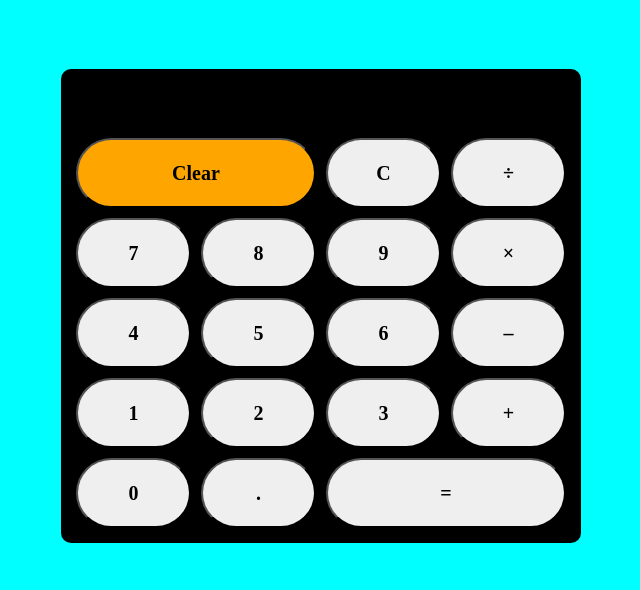
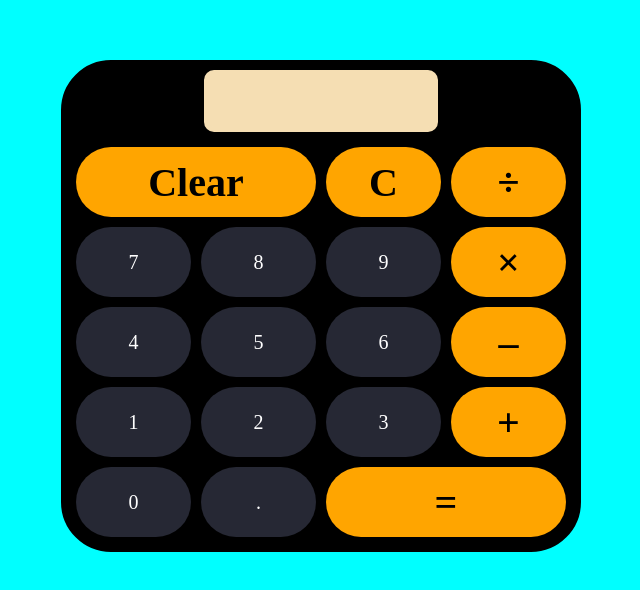
Before and after one commit to Ojaswi2000/calculator, a React (Create React App) app: page / in a window 1280 px wide. Shown: the part 114-704 px from the top of the page, without its empty margins (339-979 px from the left). Built offline with nearby package versions, Linux system fonts and the light colour scheme; a web font is replaced by a local one.

Commit message:
added final styles

```diff
--- a/src/App.css
+++ b/src/App.css
@@ -22,7 +22,7 @@ body{
     margin: 20px 20px;
     border: 10px solid black;
     background-color: black;
-    border-radius: 10px;
+    border-radius: 50px;
     text-align: center;
 }
 
@@ -37,20 +37,25 @@ input[type="text"]{
     width: 100px;
     height: 50px;
     width: 220px;
-    background-color: black;
-    border: 0px;
-    color: aliceblue;
+    background-color: wheat;
+    border: 5px solid wheat;
+    color: black;
     text-align: right;
     right: 0;
-    margin-bottom: 2px;
-    font-size: medium;
+    margin-bottom: 10px;
+    font-size: 30px;
     font-weight: bold;
     letter-spacing: 1px;
+    border-radius: 10px;
 }
 
 .clear{
     grid-column: 1/3;
     grid-row: 1;
+    background-color: orange;
+}
+
+.backspace{
     background-color: orange;
 }
 
@@ -63,4 +68,23 @@ input[type="text"]{
     padding: 10px;
     margin: 5px;
     border-radius: 100px;
+    border: none;
+    cursor: pointer;
+    background-color: #262834;
+    color: white;
+    font-weight: 500;
 }
+
+input:focus,
+input:active,
+button:focus,
+button:active{
+    outline: none;
+}
+
+#high{
+    background-color: orange;
+    color: black;
+    font-size: 40px;
+    font-weight: bold;
+}
--- a/src/App.js
+++ b/src/App.js
@@ -39,24 +39,24 @@ export default class App extends Component {
           </form>
 
           <div className="keypad">
-            <button onClick={this.handleClear} className="clear">Clear</button>
-            <button onClick={this.handlebackspace} className="backspace">C</button>
-            <button name='/' onClick={this.handleClick}>&divide;</button>
+            <button onClick={this.handleClear} className="clear" id="high">Clear</button>
+            <button onClick={this.handlebackspace} className="backspace" id="high">C</button>
+            <button name='/' onClick={this.handleClick} id="high">&divide;</button>
             <button name='7' onClick={this.handleClick}>7</button>
             <button name='8' onClick={this.handleClick}>8</button>
             <button name='9' onClick={this.handleClick}>9</button>
-            <button name='*' onClick={this.handleClick}>&times;</button>
+            <button name='*' onClick={this.handleClick} id="high">&times;</button>
             <button name='4' onClick={this.handleClick}>4</button>
             <button name='5' onClick={this.handleClick}>5</button>
             <button name='6' onClick={this.handleClick}>6</button>
-            <button name='-' onClick={this.handleClick}>&ndash;</button>
+            <button name='-' onClick={this.handleClick} id="high">&ndash;</button>
             <button name='1' onClick={this.handleClick}>1</button>
             <button name='2' onClick={this.handleClick}>2</button>
             <button name='3' onClick={this.handleClick}>3</button>
-            <button name='+' onClick={this.handleClick}>+</button>
+            <button name='+' onClick={this.handleClick} id="high">+</button>
             <button name='0' onClick={this.handleClick}>0</button>
             <button name='.' onClick={this.handleClick}>.</button>
-            <button name='=' onClick={this.handleEquals} className="equals">=</button>
+            <button name='=' onClick={this.handleEquals} className="equals" id="high">=</button>
           </div>
         </div>
       </>
```
